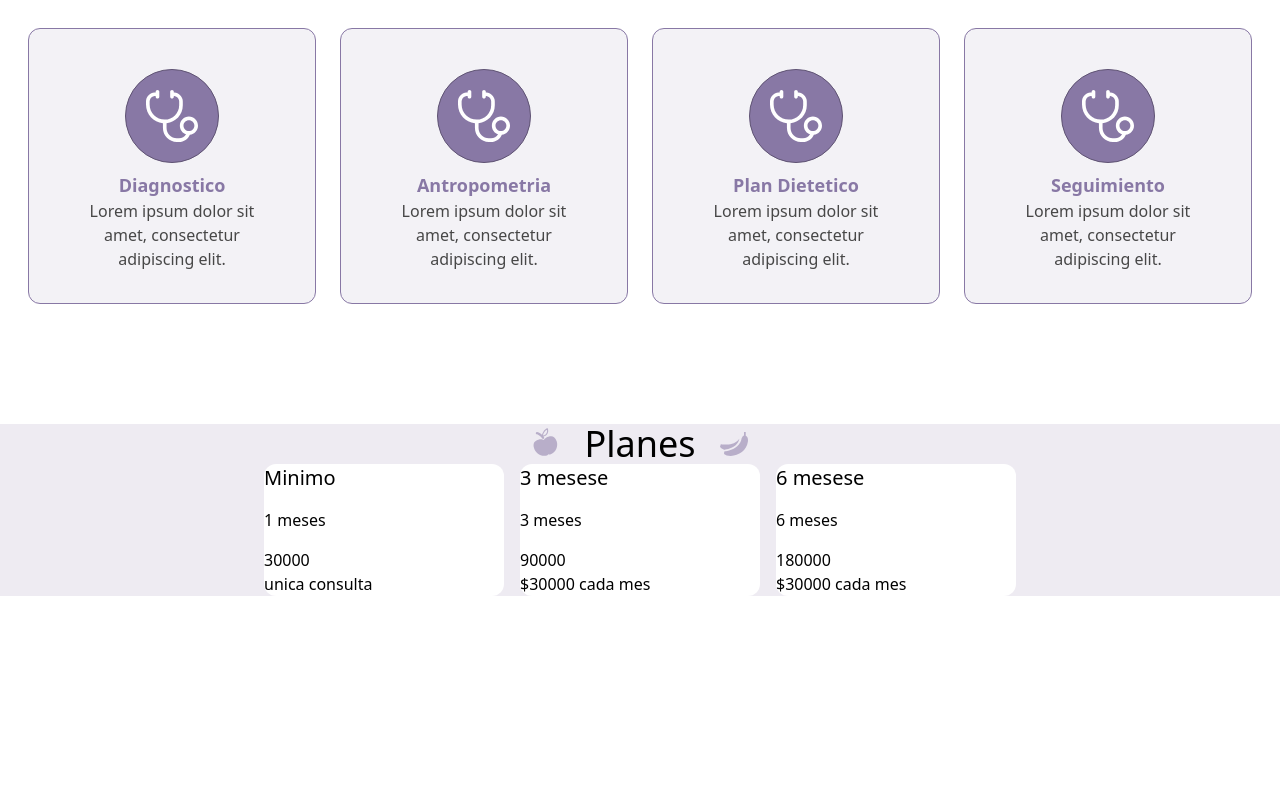
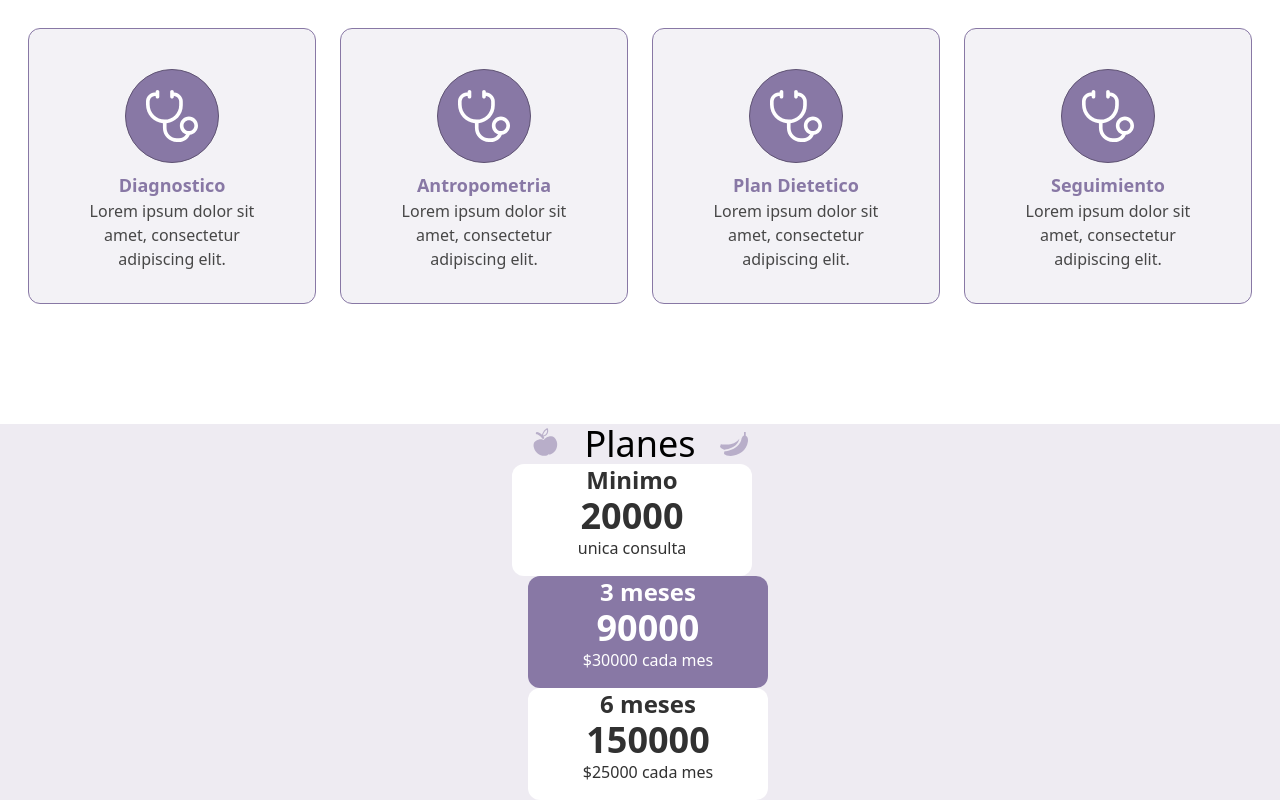
Before and after one commit to JooseMM/nutripia, an Angular app: page /inicio in a window 1280 px wide. Shown: the part 1680-2480 px from the top of the page. Before the commit the page ends 2276 px from the top, so only its background shows below. Built offline with nearby package versions, Linux system fonts and the light colour scheme.

Commit message:
adding more to price box component

```diff
--- a/angular.json
+++ b/angular.json
@@ -55,7 +55,13 @@
             "development": {
               "optimization": false,
               "extractLicenses": false,
-              "sourceMap": true
+              "sourceMap": true,
+              "fileReplacements": [
+                {
+                  "replace": "src/environments/environment.ts",
+                  "with": "src/environments/environment.development.ts"
+                }
+              ]
             }
           },
           "defaultConfiguration": "production"
--- a/src/app/pages/home/sections/prices/prices.component.html
+++ b/src/app/pages/home/sections/prices/prices.component.html
@@ -1,8 +1,8 @@
 <section class="bg-lavender-blush flex flex-col items-center">
   <nt-subtitle title="Planes" />
-  <div class="flex space-x-4">
-    <nt-price-box pricePlanName="Minimo" [months]="1" [price]="30000" />
-    <nt-price-box pricePlanName="3 mesese" [months]="3" [price]="30000" />
-    <nt-price-box pricePlanName="6 mesese" [months]="6" [price]="30000" />
+  <div class="flex flex-col space-y-6 | lg:space-y-0 lg:space-x-4">
+    <nt-price-box [pricingPlanId]="0" />
+    <nt-price-box [pricingPlanId]="1" />
+    <nt-price-box [pricingPlanId]="2" />
   </div>
 </section>
--- a/src/app/shared/price-box/price-box.component.html
+++ b/src/app/shared/price-box/price-box.component.html
@@ -1,15 +1,24 @@
 <div
-  class="flex flex-col space-y-4 w-60 rounded-xl"
-  [ngClass]="isPreferred() ? 'bg-primary-purple' : 'bg-white'"
+  class="flex flex-col items-center text-center space-y-4 w-60 rounded-xl"
+  [ngClass]="
+    pricingPlanId() === 1
+      ? 'bg-primary-purple text-white'
+      : 'bg-white text-charcoal'
+  "
 >
-  <span class="text-xl">{{ pricePlanName() }}</span>
-  <span>{{ months() }} meses</span>
   <div>
-    <h3>{{ months() * price() }}</h3>
-    @if (months() > 1) {
-      <span>${{ price() }} cada mes</span>
-    } @else {
-      <span>unica consulta</span>
-    }
+    <span class="text-2xl font-semibold">{{
+      currentPricingPlan.description
+    }}</span>
+    <h3 class="text-4xl font-bold">
+      {{ currentPricingPlan.price * currentPricingPlan.months }}
+    </h3>
+    <span>{{
+      currentPricingPlan.months > 1
+        ? "$" + currentPricingPlan.price + " cada mes"
+        : "unica consulta"
+    }}</span>
   </div>
+
+  <div></div>
 </div>
--- a/src/app/shared/price-box/price-box.component.ts
+++ b/src/app/shared/price-box/price-box.component.ts
@@ -1,14 +1,23 @@
 import { NgClass } from '@angular/common';
-import { Component, input } from '@angular/core';
+import { Component, input, OnInit } from '@angular/core';
+import { environment } from 'src/environments/environment';
+import PricingPlanOptions from 'src/models/IPricingPlanOption';
 
 @Component({
   selector: 'nt-price-box',
   imports: [NgClass],
   templateUrl: './price-box.component.html',
 })
-export class PriceBoxComponent {
-  months = input.required<number>();
-  price = input.required<number>();
-  pricePlanName = input.required<string>();
-  isPreferred = input<boolean>(false);
+export class PriceBoxComponent implements OnInit {
+  pricingPlanId = input.required<0 | 1 | 2>();
+  currentPricingPlan: PricingPlanOptions =
+    environment.pricingPlanOptionsArray[0];
+
+  /* we set the value of currentPricePlan base on the input of pricePlanId
+   * and use the minimun plan as the default plan in the app */
+  ngOnInit(): void {
+    if (this.pricingPlanId() > 0)
+      this.currentPricingPlan =
+        environment.pricingPlanOptionsArray[this.pricingPlanId()];
+  }
 }
--- /dev/null
+++ b/src/environments/environment.development.ts
@@ -0,0 +1,40 @@
+export const environment = {
+  pricingPlanOptionsArray: [
+    {
+      description: 'Minimo',
+      price: 20000,
+      months: 1,
+      benefits: [
+        { name: 'Seguimiento', include: false },
+        { name: 'Diagnostico', include: true },
+        { name: 'Antropometria', include: true },
+        { name: 'Personalizacion', include: false },
+        { name: 'Plan Nutricional', include: true },
+      ],
+    },
+    {
+      description: '3 meses',
+      price: 30000,
+      months: 3,
+      benefits: [
+        { name: 'Seguimiento', include: false },
+        { name: 'Diagnostico', include: true },
+        { name: 'Antropometria', include: true },
+        { name: 'Personalizacion', include: false },
+        { name: 'Plan Nutricional', include: true },
+      ],
+    },
+    {
+      description: '6 meses',
+      price: 25000,
+      months: 6,
+      benefits: [
+        { name: 'Seguimiento', include: false },
+        { name: 'Diagnostico', include: true },
+        { name: 'Antropometria', include: true },
+        { name: 'Personalizacion', include: false },
+        { name: 'Plan Nutricional', include: true },
+      ],
+    },
+  ],
+};
--- /dev/null
+++ b/src/environments/environment.ts
@@ -0,0 +1,37 @@
+export const environment = {
+  pricingPlanOptionsArray: [
+    {
+      description: 'Unica consulta',
+      price: 20000,
+      benefits: [
+        { name: 'Seguimiento', include: false },
+        { name: 'Diagnostico', include: true },
+        { name: 'Antropometria', include: true },
+        { name: 'Personalizacion', include: false },
+        { name: 'Plan Nutricional', include: true },
+      ],
+    },
+    {
+      description: '3 meses',
+      price: 30000,
+      benefits: [
+        { name: 'Seguimiento', include: false },
+        { name: 'Diagnostico', include: true },
+        { name: 'Antropometria', include: true },
+        { name: 'Personalizacion', include: false },
+        { name: 'Plan Nutricional', include: true },
+      ],
+    },
+    {
+      description: '6 meses',
+      price: 25000,
+      benefits: [
+        { name: 'Seguimiento', include: false },
+        { name: 'Diagnostico', include: true },
+        { name: 'Antropometria', include: true },
+        { name: 'Personalizacion', include: false },
+        { name: 'Plan Nutricional', include: true },
+      ],
+    },
+  ],
+};
--- /dev/null
+++ b/src/models/IPricingPlanOption.ts
@@ -0,0 +1,6 @@
+export default interface PricingPlanOptions {
+  description: string;
+  price: number;
+  months: number;
+  benefits: Array<{ name: string; include: boolean }>;
+}
```
